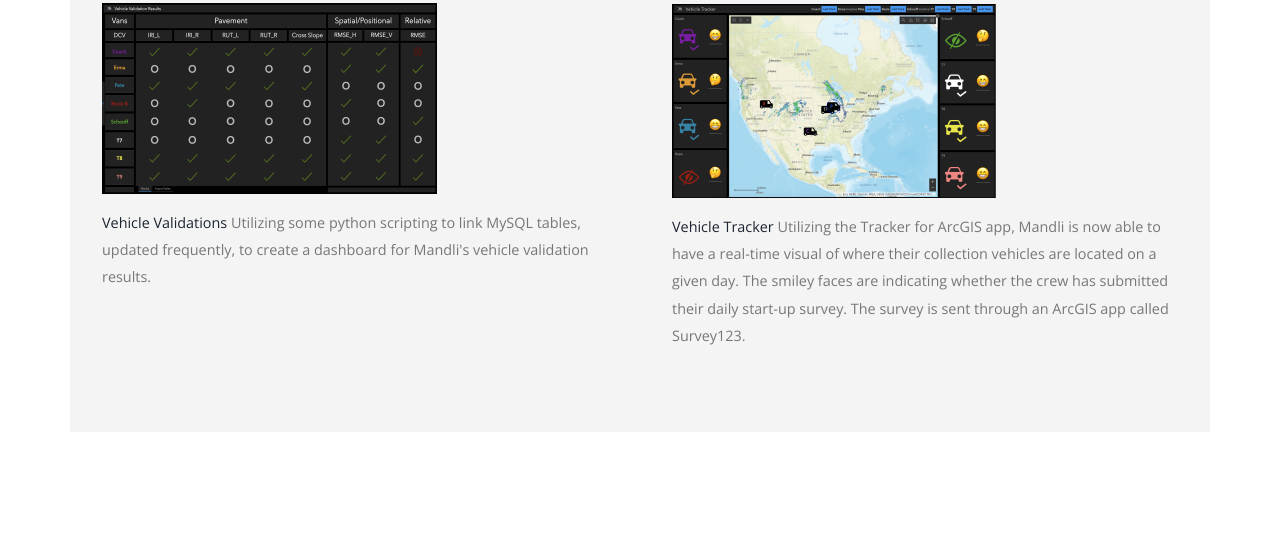
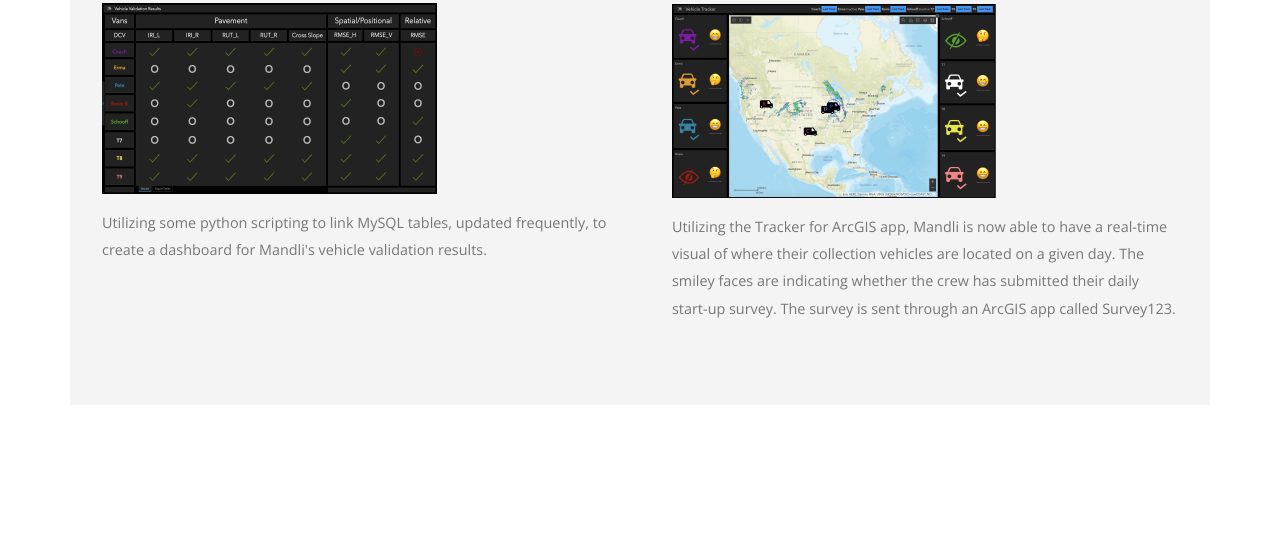
Before and after one commit to jlboyden/JBPortfolio, a plain HTML site: page index.html in a window 1280 px wide. Shown: the part 3038-3581 px from the top of the page. Drawn offline with nearby package versions, Linux system fonts and the light colour scheme; files whose address does not match are found by name.

Commit message:
Update index.html

```diff
--- a/index.html
+++ b/index.html
@@ -280,7 +280,7 @@ Smartphone Compatible web template" />
           <figure>
           <img src='assets/vehicletracker.png' alt='missing' />
           </figure>
-          <p><a> Vehicle Tracker</a>
+          <p>
           Utilizing the Tracker for ArcGIS app, Mandli is now able to have a real-time visual of where their collection vehicles are
           located on a given day. The smiley faces are indicating whether the crew has submitted their daily start-up survey. The
           survey is sent through an ArcGIS app called Survey123.</p>
@@ -290,7 +290,7 @@ Smartphone Compatible web template" />
           <figure>
           <img src='assets/vehiclevalidations.png' alt='missing' />
           </figure>
-          <p><a> Vehicle Validations</a>
+          <p>
           Utilizing some python scripting to link MySQL tables, updated frequently, to create a dashboard for Mandli's vehicle validation
           results.</p>
         </div>
```
